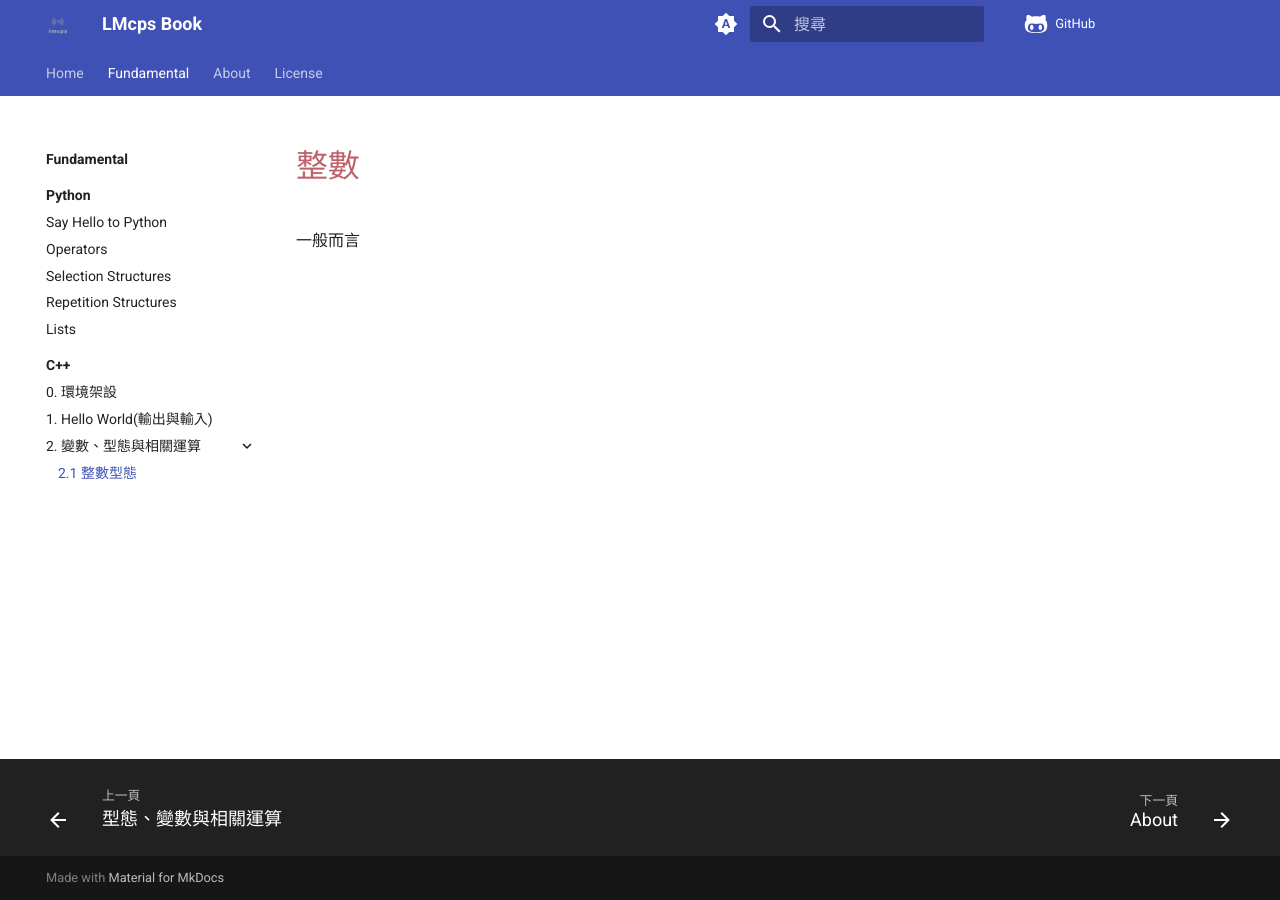
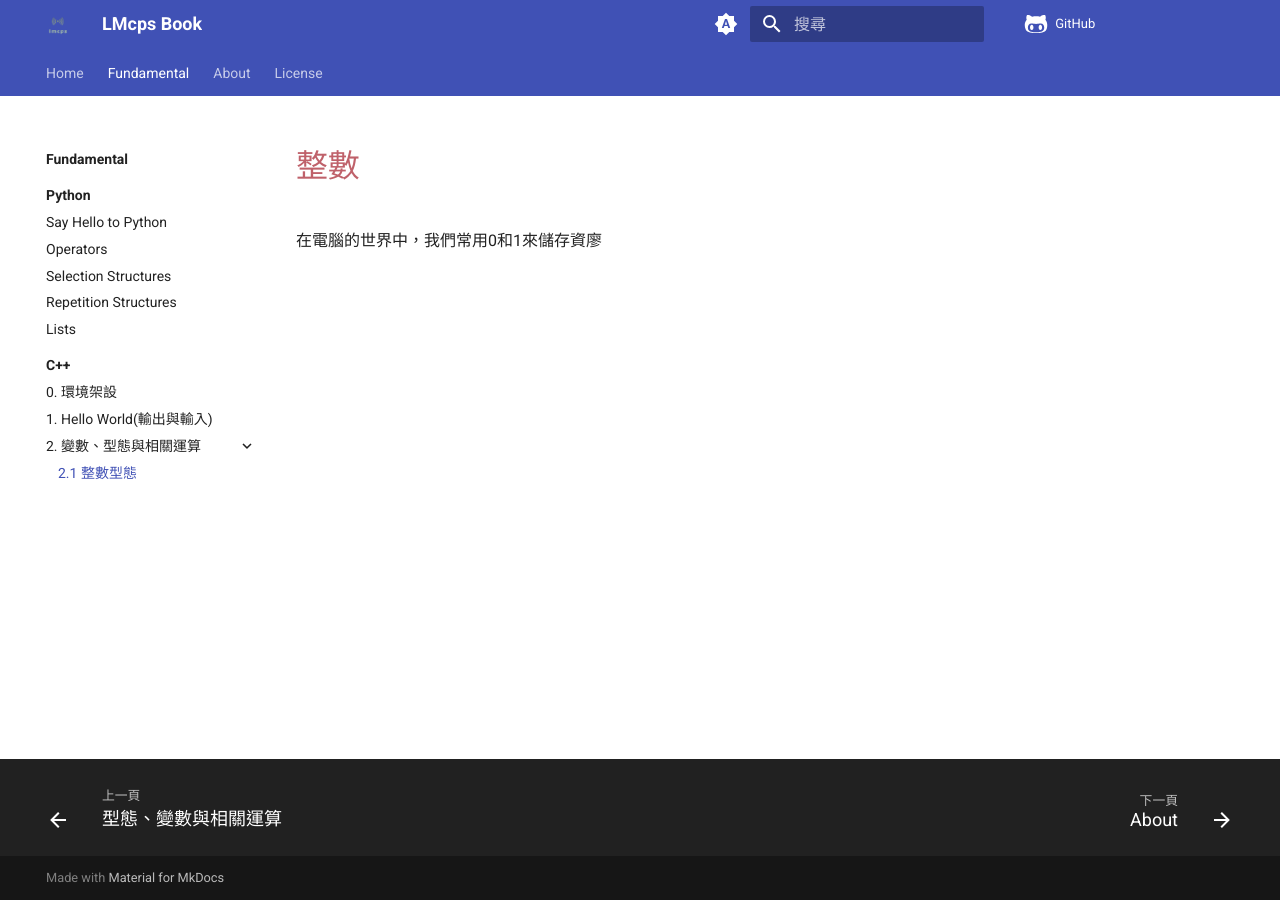
Before and after one commit to cheung4843/ZestAlgo, an MkDocs documentation site: the page built from docs/fundamental/cpp/2/interger.md, in a window 1280 px wide. Built offline with MkDocs 1.6.1 and Material for MkDocs 9.7.7, drawn with Linux system fonts in a browser that asks for light colours; comment, search, counter and statistics services are not loaded.

Commit message:
modified:   docs/fundamental/cpp/2/interger.md 增加內容

```diff
--- a/docs/fundamental/cpp/2/interger.md
+++ b/docs/fundamental/cpp/2/interger.md
@@ -1,3 +1,3 @@
 # 整數
 
-一般而言
+在電腦的世界中，我們常用0和1來儲存資廖
```
